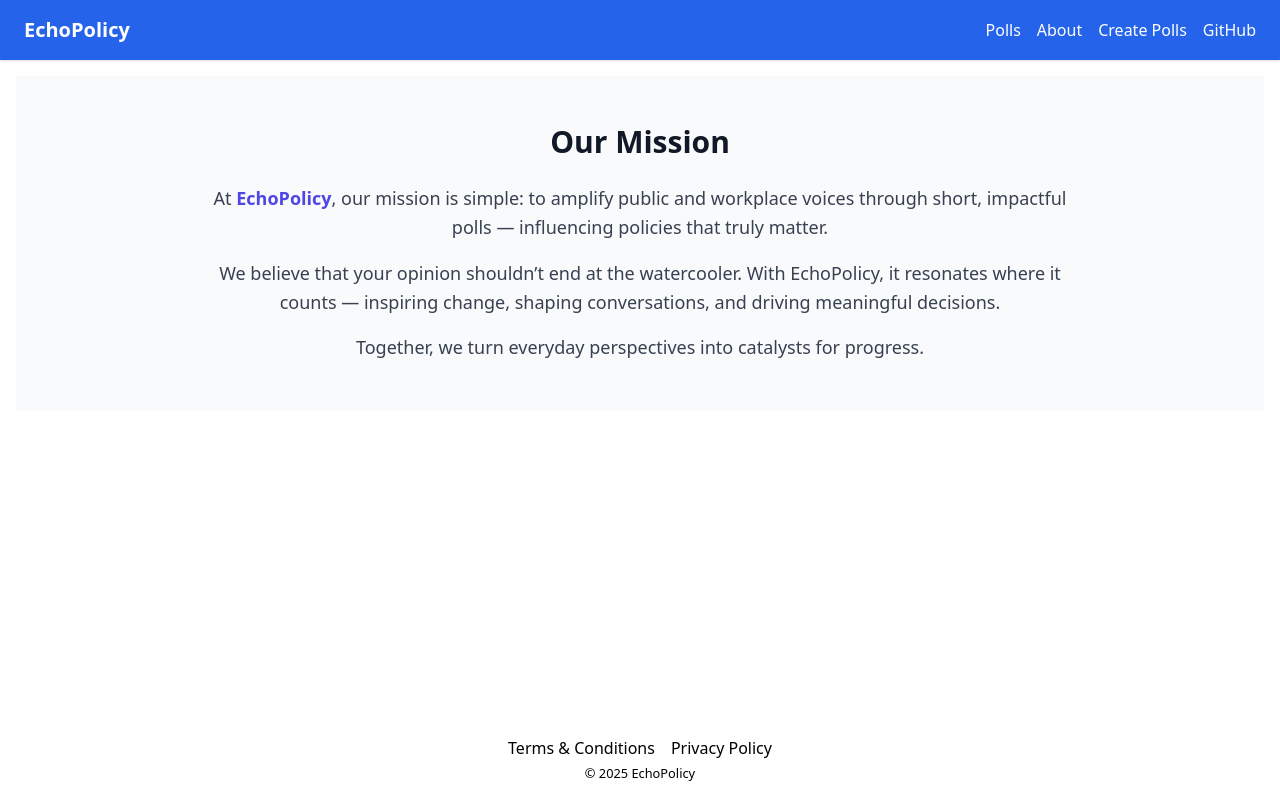
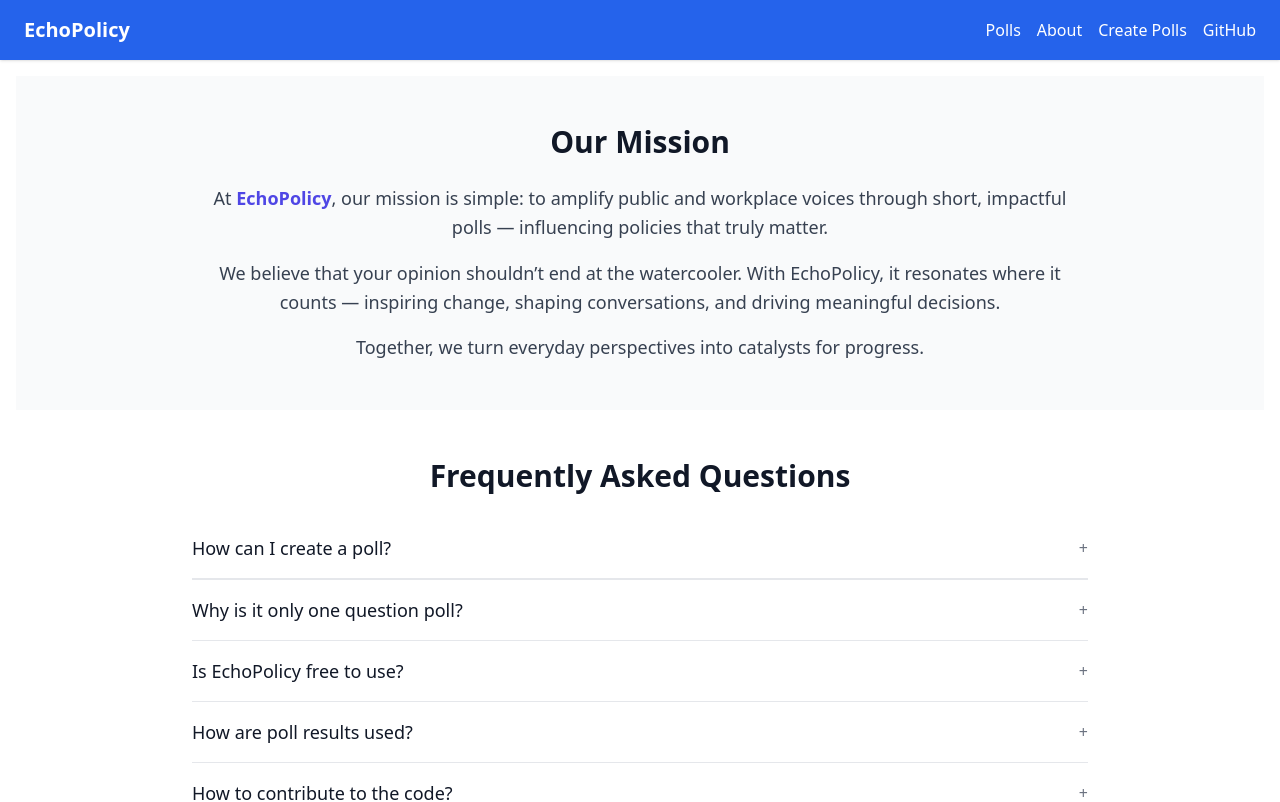
Before and after one commit to echopolicy/my-fullstack-app, a React (Create React App) app in the folder frontend.nosync/: page /about in a window 1280 px wide. Shown: the top 802 px of the page. Built offline with nearby package versions, Linux system fonts and the light colour scheme.

Commit message:
Added FAQ and updated Readme

```diff
--- /dev/null
+++ b/frontend.nosync/src/components/FAQ.js
@@ -0,0 +1,67 @@
+import { useState } from "react";
+
+function FAQItem({ question, answer }) {
+  const [open, setOpen] = useState(false);
+
+  return (
+    <div className="border-b border-gray-200">
+      <button
+        onClick={() => setOpen(!open)}
+        className="w-full flex justify-between items-center py-4 text-left focus:outline-none"
+      >
+        <span className="text-lg font-medium text-gray-900">{question}</span>
+        <span className="ml-4 text-gray-500">{open ? "−" : "+"}</span>
+      </button>
+      {open && (
+        <div className="pb-4 text-gray-700 leading-relaxed">
+          {answer}
+        </div>
+      )}
+    </div>
+  );
+}
+
+export default function FAQ() {
+  const faqs = [
+    {
+      question: "How can I create a poll?",
+      answer:
+         "Just click on 'Create Polls,' enter your question, add the answer options, and publish—it’s that simple! You don’t need to sign up unless you want to make your poll public or save it for later use. Otherwise, you can create a quick poll without an account."
+    },
+    {
+      question: "Why is it only one question poll?",
+      answer:
+        "Our mission is to keep polls short and impactful. A single question ensures clarity, encourages participation, and makes it easier for results to influence decisions without overwhelming users."
+    },
+    {
+      question: "Is EchoPolicy free to use?",
+      answer:
+        "Yes, EchoPolicy is completely free to use. We believe everyone’s voice deserves to be heard without barriers."
+    },
+    {
+      question: "How are poll results used?",
+      answer:
+        "Poll results help spark conversations, inform policies, and drive meaningful change in workplaces and communities."
+    },
+    {
+      question: "How to contribute to the code?",
+      answer:
+        "EchoPolicy is open-source! You can visit our GitHub repository, fork it, and submit pull requests. Contributions of all kinds — bug fixes, features, or documentation improvements — are welcome."
+    },
+  ];
+
+  return (
+    <section className="bg-white py-12 px-6 md:px-12 lg:px-24">
+      <div className="max-w-4xl mx-auto">
+        <h2 className="text-3xl font-bold text-gray-900 mb-6 text-center">
+          Frequently Asked Questions
+        </h2>
+        <div className="divide-y divide-gray-200">
+          {faqs.map((faq, idx) => (
+            <FAQItem key={idx} question={faq.question} answer={faq.answer} />
+          ))}
+        </div>
+      </div>
+    </section>
+  );
+}
--- a/frontend.nosync/src/pages/About.js
+++ b/frontend.nosync/src/pages/About.js
@@ -1,6 +1,8 @@
-// MissionStatement.js
+import FAQ from "../components/FAQ";
+
 export default function About() {
   return (
+    <>
       <section className="bg-gray-50 py-12 px-6 md:px-12 lg:px-24">
         <div className="max-w-4xl mx-auto text-center">
           <h2 className="text-3xl font-bold text-gray-900 mb-6">
@@ -21,5 +23,10 @@ export default function About() {
           </p>
         </div>
       </section>
+
+      {/* FAQ Section */}
+      <FAQ />
+
+    </>
   );
 }
```
Also changed, not shown: 1 other file (tests, documents, lock files or other folders). Lines whose indentation alone changed are shown as unchanged.
